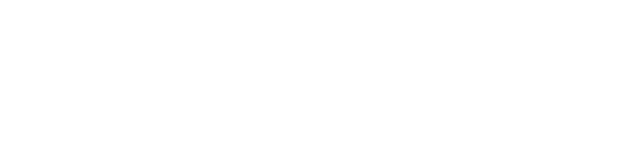
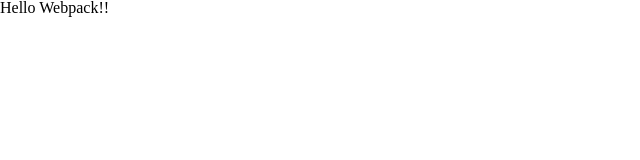
Before and after one commit to EunjoungAhn/webpack-test, a website: page index.html in a window 1280 px wide. Shown: the whole page, without its empty margins (0-640 px from the left). Drawn offline with nearby package versions, Linux system fonts and the light colour scheme.

Commit message:
webpack setup

```diff
--- a/index.html
+++ b/index.html
@@ -5,8 +5,9 @@
   <meta http-equiv="X-UA-Compatible" content="IE=edge">
   <meta name="viewport" content="width=device-width, initial-scale=1.0">
   <title>webPack</title>
+  <link rel="stylesheet" href="https://cdnjs.cloudflare.com/ajax/libs/meyer-reset/2.0/reset.min.css" integrity="sha512-NmLkDIU1C/C88wi324HBc+S2kLhi08PN5GDeUVVVC/BVt/9Izdsc9SVeVfA1UZbY3sHUlDSyRXhCzHfr6hmPPw==" crossorigin="anonymous" referrerpolicy="no-referrer" />
 </head>
 <body>
-
+  <h1>Hello Webpack!!</h1>
 </body>
 </html>
--- /dev/null
+++ b/js/main.js
@@ -0,0 +1 @@
+console.log("!!!pack");
--- /dev/null
+++ b/webpack.config.js
@@ -0,0 +1,2 @@
+//parcel은 구성옵션을 따로 설정 없이 자동으로 해줬지만,
+//webpack의 경우에는 구성옵셥을 설정해줘야 한다.
```
Also changed, not shown: package.json (added, +27 -0 lines), 2 other files.
